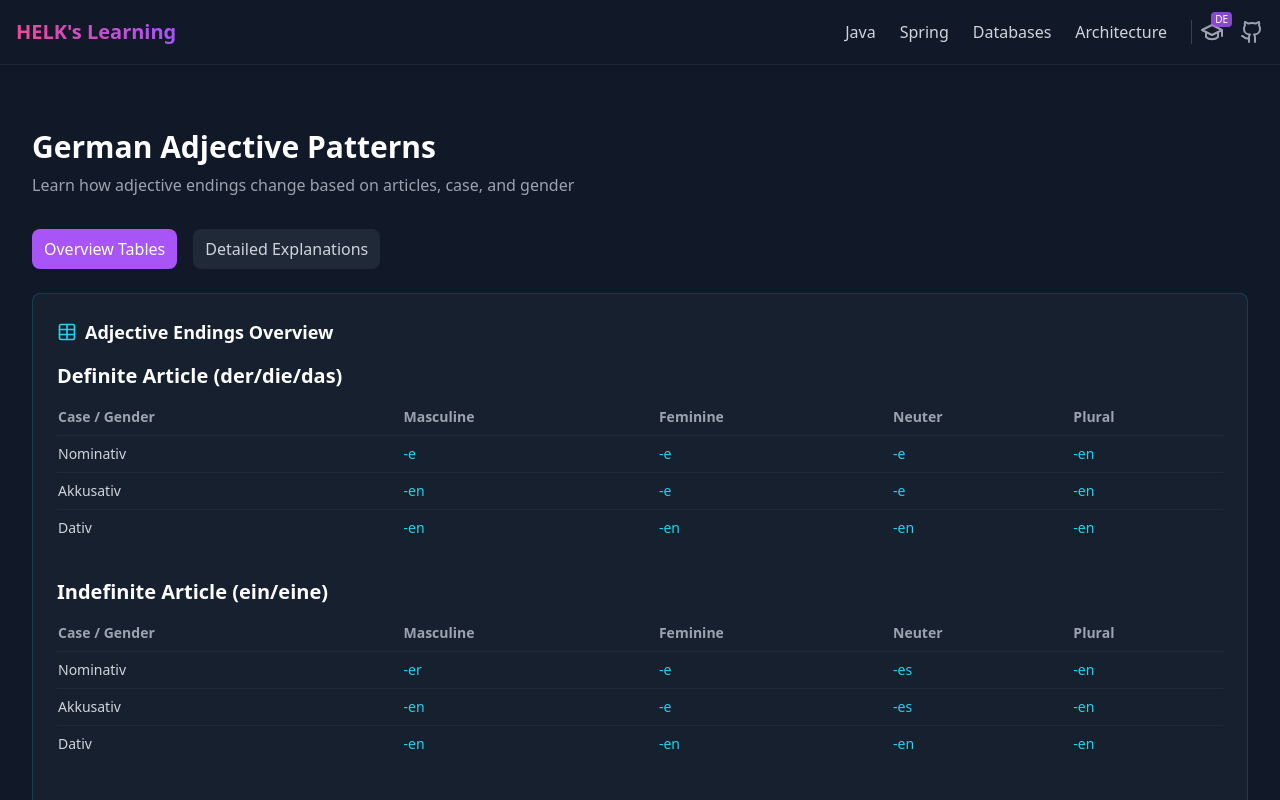
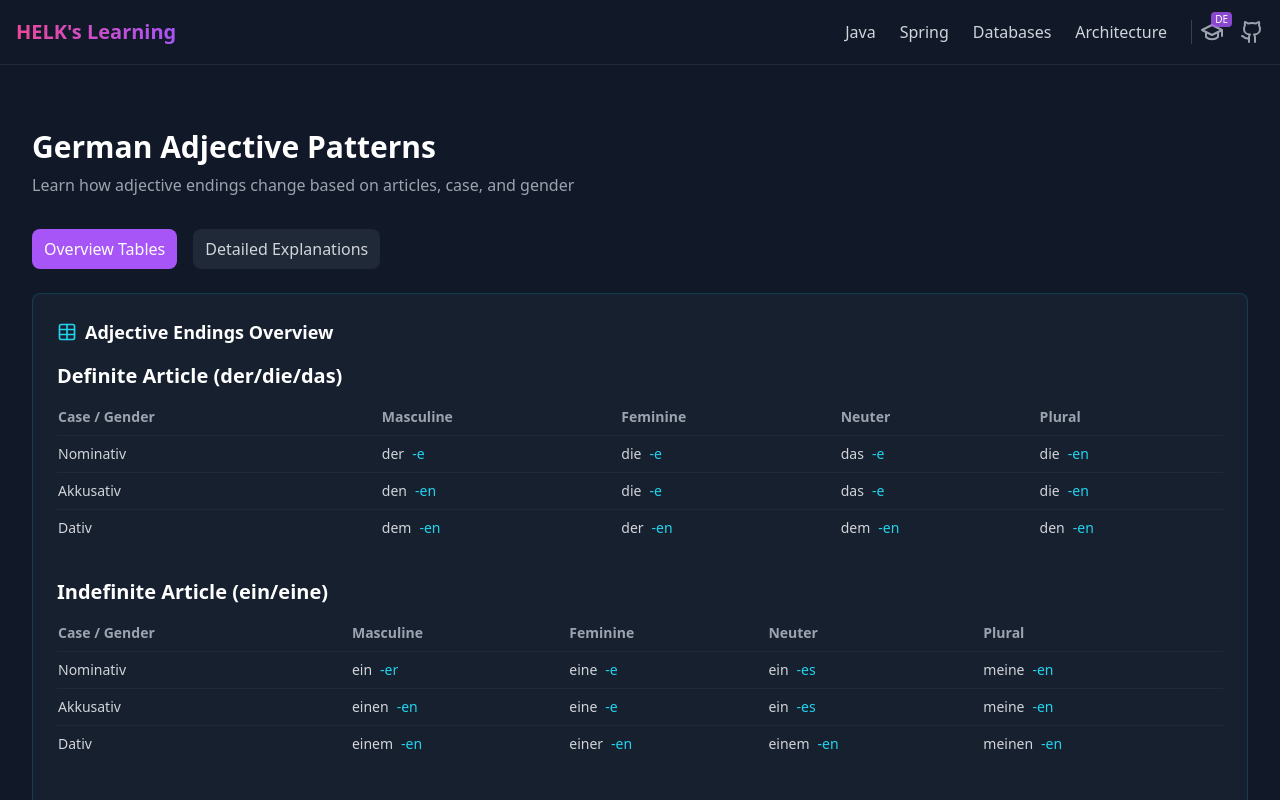
Before and after one commit to Hamza-EL-KHATIB/spring-learning-platform, a React (Create React App) app: page /#/german/adjectives in a window 1280 px wide. Shown: the top 800 px of the page. Built offline with nearby package versions, Linux system fonts and the light colour scheme.

Commit message:
feat: updates

```diff
--- a/src/pages/LearningPortal.js
+++ b/src/pages/LearningPortal.js
@@ -1,6 +1,6 @@
 import React from 'react';
 import { Link } from 'react-router-dom';
-import { GraduationCap, ScrollText, LucideBook, FileText, Feather, Asterisk } from 'lucide-react';
+import { GraduationCap, ScrollText, FileText, Feather, Asterisk } from 'lucide-react';
 
 const LearningPortal = () => {
     return (
--- a/src/pages/topics/german/AdjectivesPage.js
+++ b/src/pages/topics/german/AdjectivesPage.js
@@ -29,21 +29,35 @@ const EndingsOverview = () => {
                                 <tr>
                                     <th className="text-left text-gray-400 pb-2">Case / Gender</th>
                                     {genders.map(gender => (
-                                        <th key={gender} className="text-left text-gray-400 pb-2 capitalize">{gender}</th>
+                                        <th key={gender} className="text-left text-gray-400 pb-2 capitalize">
+                                            {gender}
+                                        </th>
                                     ))}
                                 </tr>
                                 </thead>
                                 <tbody className="divide-y divide-gray-800">
                                 {cases.map(caseType => (
                                     <tr key={caseType} className="border-t border-gray-800">
-                                        <td className="py-2 text-gray-300 capitalize whitespace-nowrap">{caseType}</td>
-                                        {genders.map(gender => (
-                                            <td key={gender} className="py-2 whitespace-nowrap">
+                                        <td className="py-2 text-gray-300 capitalize whitespace-nowrap">
+                                            {caseType}
+                                        </td>
+                                        {genders.map(gender => {
+                                            const path = adjectivesJson.adjective_patterns[type]?.cases?.[caseType]?.[gender];
+                                            const ending = path?.ending || '-';
+                                            const article = path?.example?.breakdown?.article || '-';
+
+                                            return (
+                                                <td key={gender} className="py-2 whitespace-nowrap">
+                                                    {/* Display article and ending together */}
+                                                    <span className="text-gray-300 mr-2">
+                                                            {article}
+                                                        </span>
                                                     <span className="text-cyan-400 font-medium">
-                                                        {adjectivesJson.adjective_patterns[type]?.cases?.[caseType]?.[gender]?.ending || '-'}
-                                                    </span>
-                                            </td>
-                                        ))}
+                                                            {ending}
+                                                        </span>
+                                                </td>
+                                            );
+                                        })}
                                     </tr>
                                 ))}
                                 </tbody>
```
